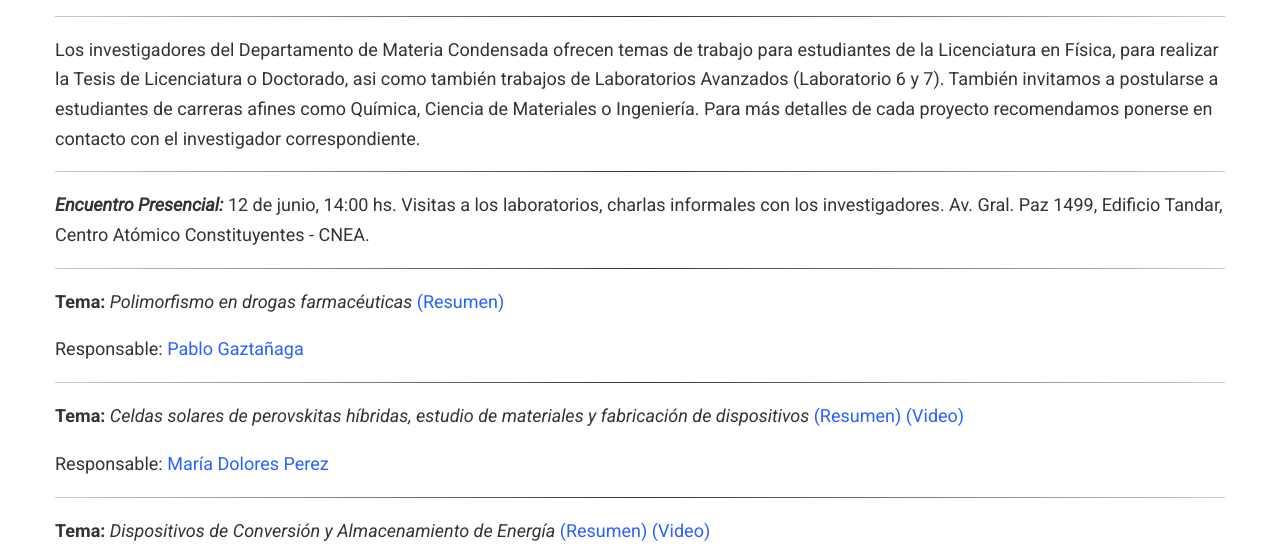
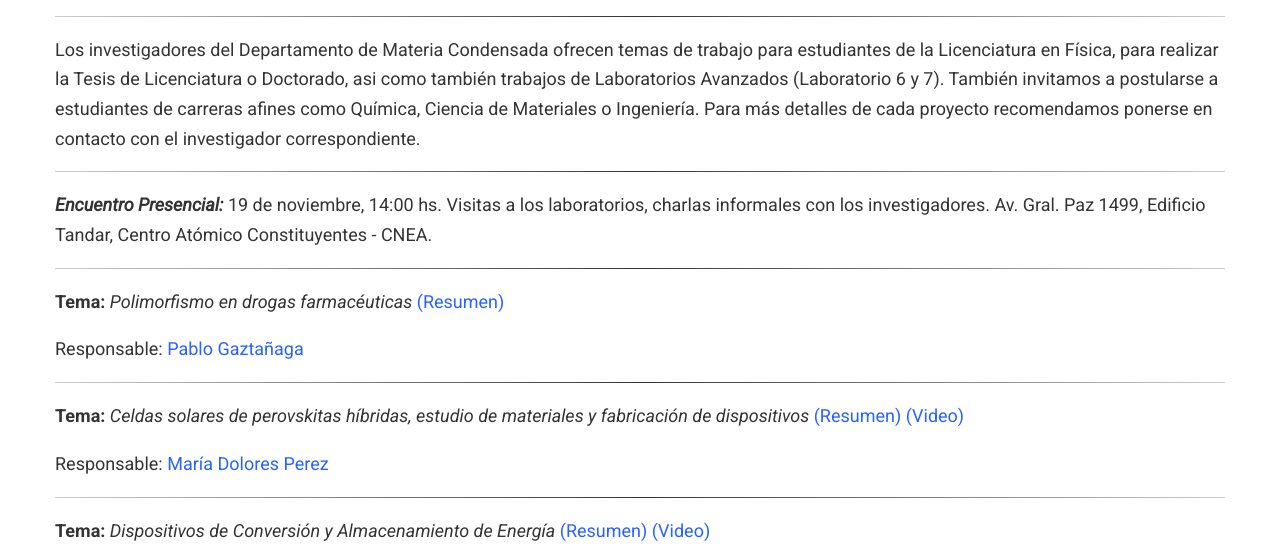
Before and after one commit to matcond-tandar/matcond-tandar.github.io, a plain HTML site: page temas/index.html in a window 1280 px wide. Shown: the part 210-770 px from the top of the page. Drawn offline with nearby package versions, Linux system fonts and the light colour scheme; some packages are replaced by stand-ins of ours; some icons are missing.

Commit message:
Sitio actualizado

```diff
--- a/temas/index.html
+++ b/temas/index.html
@@ -561,7 +561,7 @@
 También invitamos a postularse a estudiantes de carreras afines como Química, Ciencia de Materiales o Ingeniería.
 Para más detalles de cada proyecto recomendamos ponerse en contacto con el investigador correspondiente.</p>
 <hr>
-<p><em><strong>Encuentro Presencial:</strong></em>  12 de junio, 14:00 hs. Visitas a los laboratorios, charlas informales con los investigadores. Av. Gral.  Paz 1499, Edificio Tandar,  Centro Atómico Constituyentes - CNEA.</p>
+<p><em><strong>Encuentro Presencial:</strong></em>  19 de noviembre, 14:00 hs. Visitas a los laboratorios, charlas informales con los investigadores. Av. Gral.  Paz 1499, Edificio Tandar,  Centro Atómico Constituyentes - CNEA.</p>
 <!--
 **Videos  de temas ofrecidos en los  ultimos encuentros virtuales** [(youtube)](https://www.youtube.com/@dfmc_cnea/videos)
 -->
```
